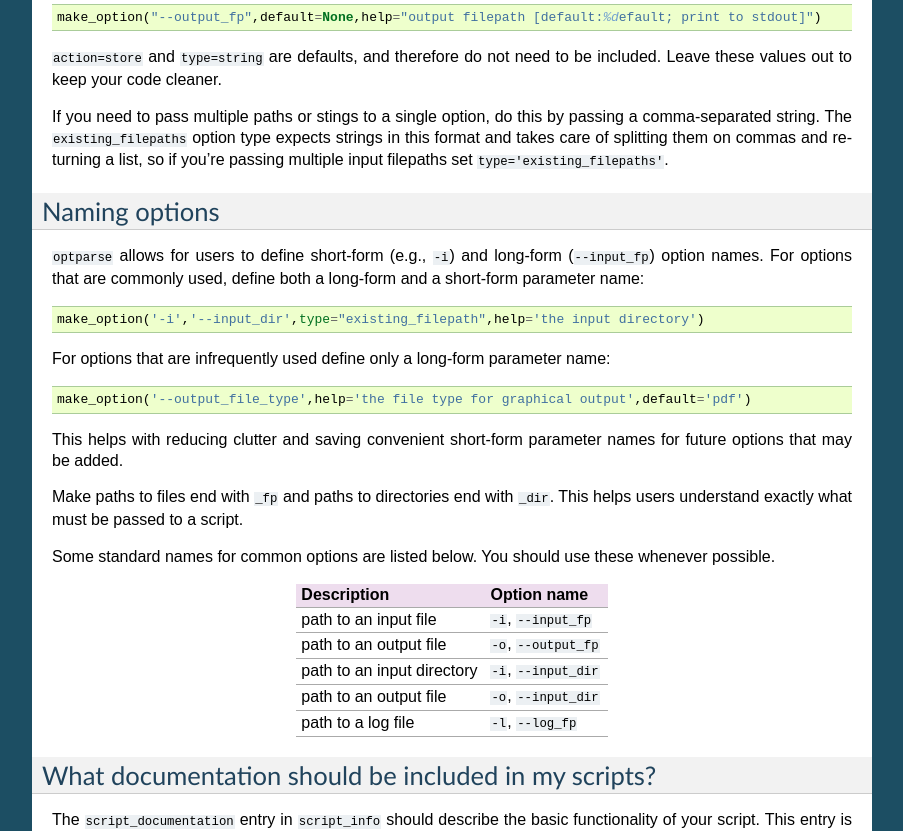
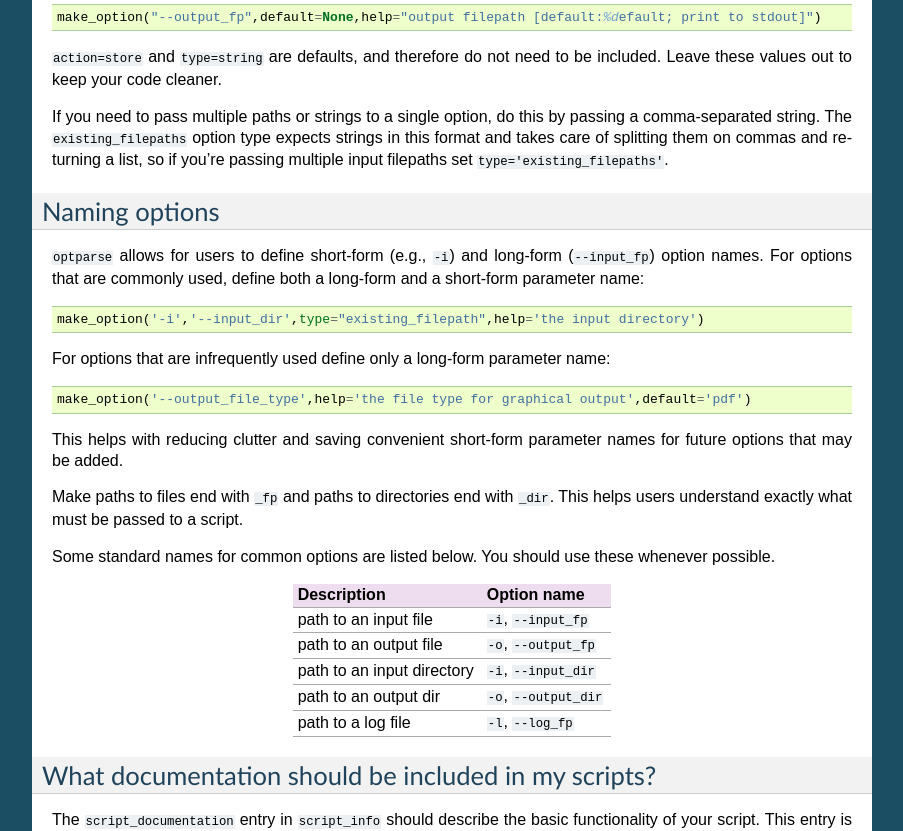
Before and after one commit to chungtseng/pycogent, a Sphinx documentation site: the page built from doc/scripting_guidelines.rst, in a window 1280 px wide and 1400 px high, scrolled down 3222 px. Shown: the part 152-983 px from the top of the window, without its empty margins (198-1101 px from the left). Built offline with Sphinx 7.4.7, drawn with Linux system fonts in a browser that asks for light colours; formulas are drawn with MathJax 3; pages that are not in the unit, such as notebooks, are missing from menus.

Commit message:
Fixed several typos.
git-svn-id: https://pycogent.svn.sourceforge.net/svnroot/pycogent/trunk@987 4565cf14-4326-0410-8d81-eccf4396eebe

```diff
--- a/doc/scripting_guidelines.rst
+++ b/doc/scripting_guidelines.rst
@@ -105,7 +105,7 @@ Always define ``help=``, and provide useful information in this string. Include
 
 ``action=store`` and ``type=string`` are defaults, and therefore do not need to be included. Leave these values out to keep your code cleaner.
 
-If you need to pass multiple paths or stings to a single option, do this by passing a comma-separated string. The ``existing_filepaths`` option type expects strings in this format and takes care of splitting them on commas and returning a list, so if you're passing multiple input filepaths set ``type='existing_filepaths'``.
+If you need to pass multiple paths or strings to a single option, do this by passing a comma-separated string. The ``existing_filepaths`` option type expects strings in this format and takes care of splitting them on commas and returning a list, so if you're passing multiple input filepaths set ``type='existing_filepaths'``.
 
 Naming options
 --------------
@@ -133,7 +133,7 @@ Some standard names for common options are listed below. You should use these wh
 +-------------------------------+----------------------------------------------------------------------------------------------------+
 |  path to an input directory   | ``-i``, ``--input_dir``                                                                            |
 +-------------------------------+----------------------------------------------------------------------------------------------------+
-|  path to an output file       | ``-o``, ``--input_dir``                                                                            |
+|  path to an output dir        | ``-o``, ``--output_dir``                                                                           |
 +-------------------------------+----------------------------------------------------------------------------------------------------+
 |  path to a log file           | ``-l``, ``--log_fp``                                                                               |
 +-------------------------------+----------------------------------------------------------------------------------------------------+
```
